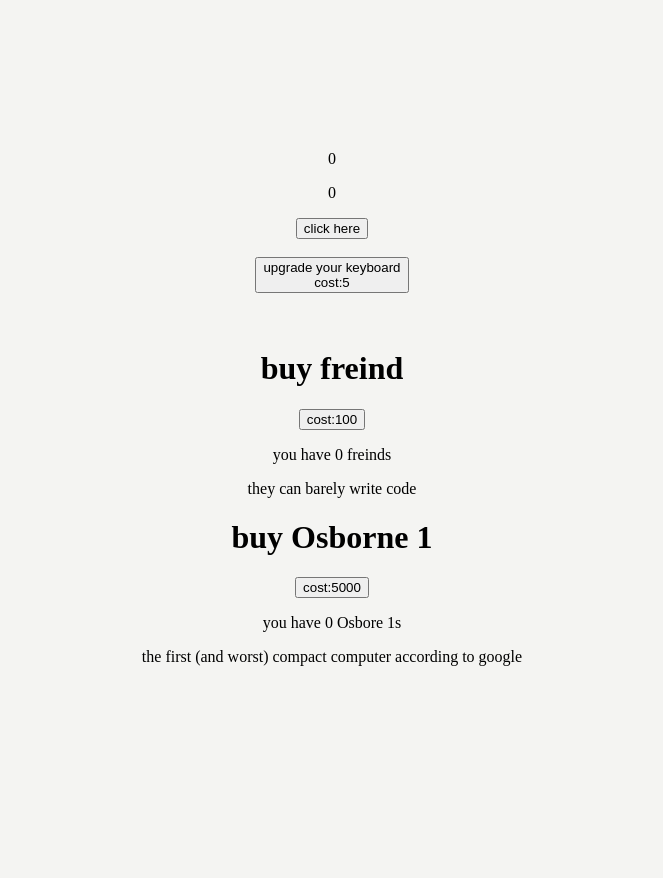
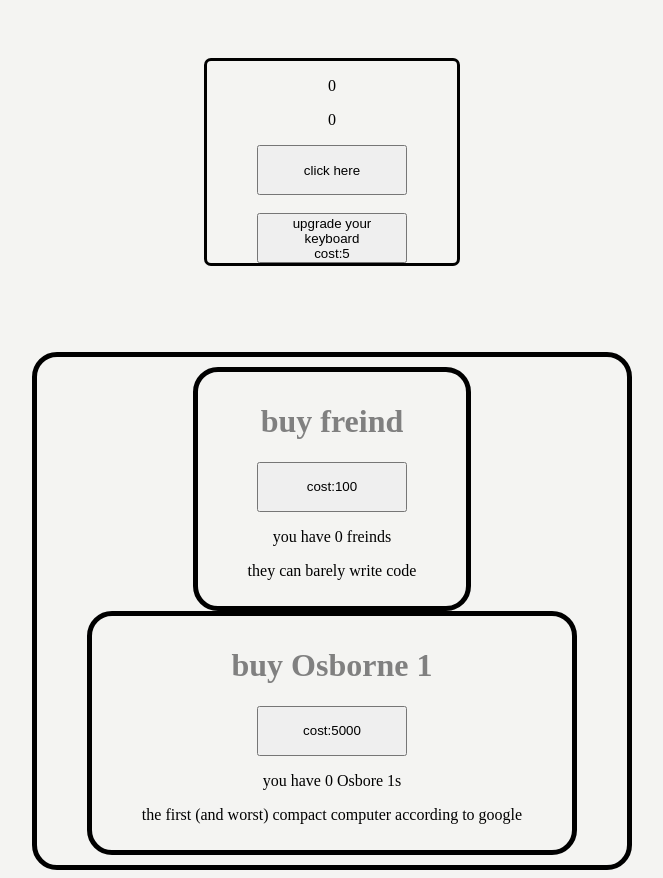
Before and after one commit to Kingq23/code-clicker-2.0, a plain HTML site: page index.html in a window 1280 px wide. Shown: the whole page, without its empty margins (308-971 px from the left). Before the commit the page ends 816 px from the top, so only its background shows below. Drawn offline with Linux system fonts and the light colour scheme.

Commit message:
Update style.css

```diff
--- a/style.css
+++ b/style.css
@@ -1,3 +1,21 @@
+button {
+	width: 150px;
+	height: 50px;
+}
+
+.info {
+	border: 3px black solid;
+	width: fit-content;
+	padding-left: 50px;
+	padding-right: 50px;
+	margin: 50px;
+  border-radius: 7px;
+}
+h1{
+  color:gray;
+}
+p{
+  color: black
 }
 .shop {
 	border: 5px black solid;
@@ -41,6 +59,14 @@ body {
 .main {
   margin-bottom: 30px; /* Add a bottom margin to avoid content overlay */
 }
+  border: 3px black solid;
+  background-color: white;
+}
+
+/* Main content */
+.main {
+  margin-bottom: 30px; /* Add a bottom margin to avoid content overlay */
+}
   align-items: center;
   min-height: 100vh;
   background-color: #F8F005;
```
